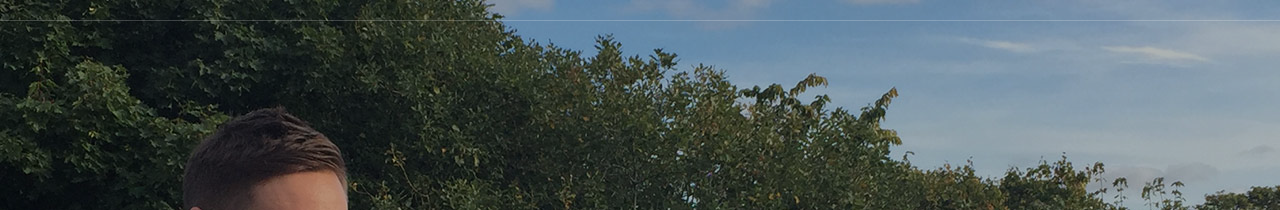
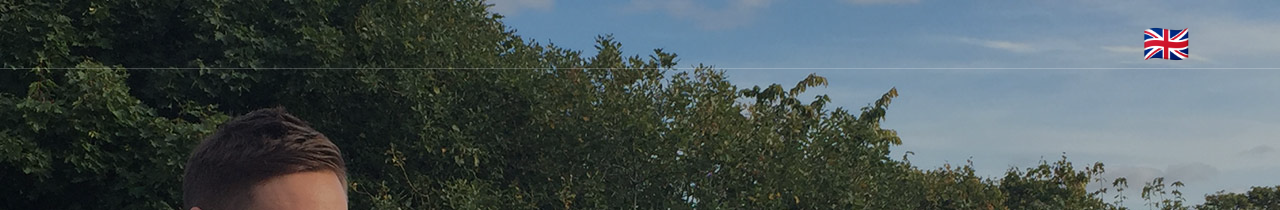
Before and after one commit to eriksundin/wedding-site, a Jekyll site: the page built from index.md, in a window 1280 px wide. Shown: the top 210 px of the page. Built offline with Jekyll 4.4.1, drawn with Linux system fonts in a browser that asks for light colours; nearby versions of some CDN libraries; some of the changed text lies outside the part shown.

Commit message:
added english translation

```diff
--- a/01-homepage/css/styles.css
+++ b/01-homepage/css/styles.css
@@ -64,6 +64,16 @@ a, button{ display: inline-block; text-decoration: none; color: inherit; transit
 a:focus, a:active, a:hover,
 button:focus, button:active, button:hover,
 a b.light-color:hover{ text-decoration: none; color: #E45F74; }
+
+.clearfix {
+	overflow: auto;
+}
+
+.lang-link {
+	float: right;
+	padding: 5px;
+	font-size: 2.5em;
+  }
 
 b{ font-weight: 500; }
 
--- a/_config.yml
+++ b/_config.yml
@@ -17,7 +17,7 @@ title: Sarab & Eriks Bröllop
 email: erik@eriksundin.se
 description: ""
 baseurl: "" # the subpath of your site, e.g. /blog
-url: "" # the base hostname & protocol for your site, e.g. http://example.com
+url: "https://wedding.eriksundin.se" # the base hostname & protocol for your site, e.g. http://example.com
 
 # Build settings
 markdown: kramdown
--- a/_layouts/home.html
+++ b/_layouts/home.html
@@ -1,7 +1,7 @@
 <!DOCTYPE HTML>
-<html lang="sv-SE">
+<html lang="{{ page.lang }}">
 <head>
-	<title>{{ site.title }}</title>
+	<title>{{ page.title }}</title>
 	<meta http-equiv="X-UA-Compatible" content="IE=edge">
     <meta name="viewport" content="width=device-width, initial-scale=1">
 	<meta charset="UTF-8">
@@ -15,24 +15,29 @@
 
   <!-- Stylesheets -->
 
-	<link href="common-css/bootstrap.css" rel="stylesheet">
+	<link href="{{site.url}}/common-css/bootstrap.css" rel="stylesheet">
 
 
-	<link href="common-css/fluidbox.min.css" rel="stylesheet">
+	<link href="{{site.url}}/common-css/fluidbox.min.css" rel="stylesheet">
 
-	<link href="common-css/font-icon.css" rel="stylesheet">
+	<link href="{{site.url}}/common-css/font-icon.css" rel="stylesheet">
 
 
-	<link href="01-homepage/css/styles.css" rel="stylesheet">
+	<link href="{{site.url}}/01-homepage/css/styles.css" rel="stylesheet">
 
-	<link href="01-homepage/css/responsive.css" rel="stylesheet">
+	<link href="{{site.url}}/01-homepage/css/responsive.css" rel="stylesheet">
 
 </head>
 <body>
 
 	<header>
 
-		<div class="container">
+		<div class="container clear-fix">
+      {% if page.lang == 'en' %}
+      <a class="lang-link" href="{{site.url}}/">🇸🇪</a>
+      {% else %}
+      <a class="lang-link" href="{{site.url}}/en/">🇬🇧</a>
+      {% endif %}
 		</div><!-- container -->
 	</header>
 
@@ -42,7 +47,7 @@
 			<div class="display-table-cell">
 				<div class="slider-content">
           <br>
-					<h5 class="date">3 AUGUSTI 2019</h5>
+					<h5 class="date">{{ page.section.header.date }}</h5>
 					<h3 class="pre-title">Krusenberg Herrgård</h3>
 					<h1 class="title">Sarab <i class="icon icon-heart"></i> Erik</h1>
 
@@ -59,18 +64,17 @@
 				<div class="col-sm-10">
 
 					<div class="heading">
-						<h2 class="title">Välkomna på bröllop</h2>
+						<h2 class="title">{{ page.section.welcome.title }}</h2>
 						<span class="heading-bottom"><i class="icon icon-star"></i></span>
 					</div>
 
 					<p class="desc margin-bottom">
-            Snart är det dags för bröllop och vi ser fram emot att dela vår dag tillsammans med er!
-            Bröllopet kommer hållas på Krusenberg Herrgård utanför Knivsta vid vackra Mälaren.
-           </p>
+              {{ page.section.welcome.text }}
+          </p>
         </div><!-- col-sm-10 -->
         <div class="col-sm-3"></div>
         <div class="col-sm-6">
-            <div class="img-wrapper"><img src="images/krusenberg2.jpg" alt="Content Image">
+            <div class="img-wrapper"><img src="{{site.url}}/images/krusenberg2.jpg" alt="Content Image">
             </div>
 
         </div>
@@ -85,7 +89,7 @@
 
 				<div class="col-sm-12">
 					<div class="heading">
-						<h2 class="title">Nedräkningen har börjat</h2>
+						<h2 class="title">{{ page.section.countdown }}</h2>
 						<span class="heading-bottom"><i class="color-white icon icon-star"></i></span>
 					</div>
 				</div>
@@ -109,7 +113,7 @@
 				<div class="col-sm-10">
 
 					<div class="heading">
-						<h2 class="title">Bröllopsdagen</h2>
+						<h2 class="title">{{ page.section.weddingday.title }}</h2>
 						<span class="heading-bottom"><i class="icon icon-star"></i></span>
 					</div>
 
@@ -117,26 +121,26 @@
 
 						<div class="w-detail right">
 							<i class="icon icon-ciurclke"></i>
-							<h4 class="title"><i class="far fa-clock"></i> 15.00</h4>
-							<p>Vigseln inleds vid Mälarens strand (utomhus så länge vädret tillåter) med samling minst 15 minuter innan. Det är en liten bit att gå från parkeringen till vigselplatsen, så tänk på att ha lite extra tid!</p>
+							<h4 class="title"><i class="far fa-clock"></i> {{ page.section.weddingday.item1-title }}</h4>
+							<p>{{ page.section.weddingday.item1-text }}</p>
 						</div><!-- w-detail -->
 
 						<div class="w-detail left">
 							<i class="icon icon-wine-glass"></i>
-							<h4 class="title"><i class="far fa-clock"></i> ca 15.45</h4>
-							<p>Efterföljande mingel i närheten av vigselplatsen, med brudskål och tilltugg.</p>
+							<h4 class="title"><i class="far fa-clock"></i> {{ page.section.weddingday.item2-title }}</h4>
+							<p>{{ page.section.weddingday.item2-text }}</p>
 						</div><!-- w-detail -->
 
 						<div class="w-detail right">
                 <i class="icon icon-cake"></i>
-							<h4 class="title"><i class="far fa-clock"></i> ca 17.30</h4>
-							<p>Bröllopet fortsätter med middag och dans i huvudbyggnaden på herrgården. Efter middagen finns dryck att köpa i baren där det går bra att betala med kort och kontanter.</p>
+							<h4 class="title"><i class="far fa-clock"></i> {{ page.section.weddingday.item3-title }}</h4>
+							<p>{{ page.section.weddingday.item3-text }}</p>
             </div><!-- w-detail -->
 
             <div class="w-detail left">
                 <i class="icon far fa-moon"></i>
-                <h4 class="title"><i class="far fa-clock"></i> 02.00</h4>
-                <p>Bröllopsfesten avslutas på herrgården.</p>
+                <h4 class="title"><i class="far fa-clock"></i> {{ page.section.weddingday.item4-title }}</h4>
+                <p>{{ page.section.weddingday.item4-text }}</p>
               </div><!-- w-detail -->
 					</div><!-- wedding-details -->
 
@@ -151,17 +155,13 @@
 				<div class="col-sm-12">
 
 					<div class="heading">
-						<h2 class="title">För övernattande gäster</h2>
+						<h2 class="title">{{ page.section.overnight.title }}</h2>
 						<span class="heading-bottom"><i class="color-white icon icon-star"></i></span>
 					</div>
 
 					<div class="ceremony margin-bottom">
-						<p class="desc">För alla er som ska övernatta på herrgården går det bra att checka in från klockan 14 på lördagen. Det gör ni i receptionen i Kavaljersflygeln, där också de flesta av de trivsamma hotellrummen finns.
-                </p>
-              <p class="desc">
-                  En härlig frukostbuffé serveras på söndagen mellan kl 9.30-12. Brudparet planerar att äta frukost från ca kl 10.00. Utcheckning är kl 13 men det finns möjlighet att stanna kvar på området. Rummen betalas vid utcheckning.
-              </p>
-
+						<p class="desc">{{ page.section.overnight.text1 }}</p>
+              <p class="desc">{{ page.section.overnight.text2 }}</p>
 					</div>
 
 				</div><!-- col-sm-10 -->
@@ -176,7 +176,7 @@
           <div class="col-sm-10">
 
             <div class="heading">
-              <h2 class="title">Information</h2>
+              <h2 class="title">{{ page.section.info.title }}</h2>
               <span class="heading-bottom"><i class="icon icon-star"></i></span>
             </div>
 
@@ -184,61 +184,58 @@
 
                 <div class="w-detail right">
                     <i class="icon far fa-check-circle"></i>
-                    <h4 class="title">OSA</h4>
-                    <p>
-                        Vi håller tummarna för att ni kan komma! Meddela detta direkt till brudparet så snart som möjligt, eller senast den 15:e Maj.
-                    </p>
+                    <h4 class="title">{{ page.section.info.item1-title }}</h4>
+                    <p>{{ page.section.info.item1-text }}</p>
                   </div><!-- w-detail -->
 
 
                 <div class="w-detail left">
                     <i class="icon fas fa-bed"></i>
-                    <h4 class="title">Övernattning</h4>
-                    <p>Vi blir jätteglada om ni vill stanna kvar! Krusenberg herrgård erbjuder dubbel- och enkelrum inlusive frukost till förmånligt pris.</p>
+                    <h4 class="title">{{ page.section.info.item2-title }}</h4>
+                    <p>{{ page.section.info.item2-text1 }}</p>
                     <p><a href="https://www.krusenbergherrgard.se">https://www.krusenbergherrgard.se</a></p>
                     <br>
-                    <p>För bokning ring <a href="tel:+4618180300">018-180300</a> alt maila <a href="mailto:info@krusenbergherrgard.se">info@krusenbergherrgard.se</a> och uppge att ni ska deltaga på vårt bröllop.</a></p>
+                    <p>{{ page.section.info.item2-text2 }}</a></p>
                   </div><!-- w-detail -->
 
 
               <div class="w-detail right">
                 <i class="icon icon-camera"></i>
-                <h4 class="title">Fotografering</h4>
-                <p>
-                    Vi ser gärna att ni fotar så mycket ni vill under dagen. Däremot ber vi alla gäster att inte fotografera under själva vigseln. Vi kommer då ha en professionell fotograf.
-                </p>
+                <h4 class="title">{{ page.section.info.item3-title }}</h4>
+                <p>{{ page.section.info.item3-text }}</p>
               </div><!-- w-detail -->
 
               <div class="w-detail left">
                 <i class="icon fas fa-child"></i>
-                <h4 class="title">Barn</h4>
-                <p>Vi önskar fira vår bröllopsdag i vuxet sällskap. Om ni har barn som fortfarande ammas så är de givetvis välkomna.</p>
+                <h4 class="title">{{ page.section.info.item4-title }}</h4>
+                <p>{{ page.section.info.item4-text }}</p>
               </div><!-- w-detail -->
 
               <div class="w-detail right">
                   <i class="icon fas fa-tshirt"></i>
-                <h4 class="title">Klädkod</h4>
-                <p>Kavaj</p>
+                <h4 class="title">{{ page.section.info.item5-title }}</h4>
+                <p>{{ page.section.info.item5-text }}</p>
               </div><!-- w-detail -->
 
               <div class="w-detail left">
                   <i class="icon fas fa-gift"></i>
-                  <h4 class="title">Presenter</h4>
+                  <h4 class="title">{{ page.section.info.item6-title }}</h4>
+                  <p>{{ page.section.info.item6-text1 }}</p>
+                  <br>
                   <p>
-                      Det som betyder mest för oss är att ni är med och delar vår stora dag, och vi är väldigt glada om så många som möjligt väljer att övernatta på herrgården för att äta frukost med oss dagen efter.
+                      {{ page.section.info.item6-text2 }}
                   </p>
                   <br>
                   <p>
-                      Skulle ni ändå vilja ge oss någonting är ett bidrag till vår bröllopsresa eller en rolig upplevelse mycket uppskattat.
-                      <br>Bidrag kan även sättas in på bankkonto 9272-856 617 8 i ICA Banken.
+                      {{ page.section.info.item6-text3 }}
                   </p>
                 </div><!-- w-detail -->
 
                 <div class="w-detail right">
                     <i class="icon far fa-grin-alt"></i>
-                  <h4 class="title">Tal, spex, sång etc</h4>
+                  <h4 class="title">{{ page.section.info.item7-title }}</h4>
                   <p>
-                      Vi blir jätteglada för alla typer av arrangemang från er gäster. För dig som vill hålla tal, spexa, sjunga en sång eller göra något annat kul under middagen, ber vi er att höra av er till vårt fantastiska värdpar Karin Sundin och Jason Dainter. Kontakta dem gärna i god tid så att de kan planera in när det passar.
+                      {{ page.section.info.item7-text }}
                   </p>
                   <br>
                   <p>
@@ -263,7 +260,7 @@
 				<div class="col-sm-12">
 
 					<div class="heading center-text">
-						<h2 class="title">Hitta rätt</h2>
+						<h2 class="title">{{ page.section.find.title }}</h2>
 						<span class="heading-bottom"><i class="icon icon-star"></i></span>
 					</div>
 
@@ -274,11 +271,11 @@
               </div>
               <div class="col-md-6 col-sm-12">
                 <p class="desc">
-                    Krusenberg Herrgård ligger strax utanför Knivsta i Uppland, drygt 5 mil norr om Stockholm och 2 mil söder om Uppsala. Det finns parkering precis vid herrgården.
+                    {{ page.section.find.text1 }}
                 </p>
                 <br>
                 <p class="desc">
-                    Tar ni pendeln till Knivsta och behöver skjuts till Krusenberg? Hör av er i god tid före bröllopshelgen så försöker vi ordna det!
+                    {{ page.section.find.text2 }}
                 </p>
               </div>
             </div>
@@ -298,11 +295,11 @@
 
 					<div class="col-sm-10">
 						<div class="heading">
-							<h3 class="title">Kontakt</h3>
+							<h3 class="title">{{ page.section.contact.title }}</h3>
 						</div>
 
 						<div class="margin-bottom">
-							<p><h4>Brudparet</h4></p>
+							<p><h4>{{ page.section.contact.couple }}</h4></p>
               <p>Erik</p>
               <p><i class="fas fa-envelope"></i> <a href="mailto:erik@eriksundin.se">erik@eriksundin.se</a></p>
               <p><i class="fas fa-phone"></i> <a href="tel:+46725632949">072-5632949</a></p>
@@ -326,7 +323,7 @@
 
 			<div class="logo-wrapper">
         <i class="icon icon-star"></i>
-        <h3>Vi ser fram emot att dela vår bröllopsdag med er!</h3>
+        <h3>{{ page.section.footer.title }}</h3>
 			</div>
 
 
@@ -340,18 +337,18 @@ Copyright &copy;<script>document.write(new Date().getFullYear());</script> All r
 
 	<!-- SCIPTS -->
 
-	<script src="common-js/jquery-3.1.1.min.js"></script>
+	<script src="{{site.url}}/common-js/jquery-3.1.1.min.js"></script>
 
-	<script src="common-js/tether.min.js"></script>
+	<script src="{{site.url}}/common-js/tether.min.js"></script>
 
-	<script src="common-js/bootstrap.js"></script>
+	<script src="{{site.url}}/common-js/bootstrap.js"></script>
 
-	<script src="common-js/jquery.countdown.min.js"></script>
+	<script src="{{site.url}}/common-js/jquery.countdown.min.js"></script>
 
-	<script src="common-js/jquery.fluidbox.min.js"></script>
+	<script src="{{site.url}}/common-js/jquery.fluidbox.min.js"></script>
 
 
-	<script src="common-js/scripts.js"></script>
+	<script src="{{site.url}}/common-js/scripts.js"></script>
 
 </body>
 </html>
--- a/common-js/scripts.js
+++ b/common-js/scripts.js
@@ -50,6 +50,8 @@
 function countdownTime(){
 
 	if(isExists('#clock')){
+		var lang = $('html').attr('lang');
+		if (lang == 'en') {
 			$('#clock').countdown("2019-08-03 01:00:00", function(event){
 				var $this = $(this).html(event.strftime(''
 					+ '<div class="time-sec"><span class="title">%D</span> days </div>'
@@ -57,6 +59,16 @@ function countdownTime(){
 					+ '<div class="time-sec"><span class="title">%M</span> minutes </div>'
 					+ '<div class="time-sec"><span class="title">%S</span> seconds </div>'));
 			});
+		} else {
+			$('#clock').countdown("2019-08-03 01:00:00", function(event){
+				var $this = $(this).html(event.strftime(''
+					+ '<div class="time-sec"><span class="title">%D</span> dagar </div>'
+					+ '<div class="time-sec"><span class="title">%H</span> timmar </div>'
+					+ '<div class="time-sec"><span class="title">%M</span> minuter </div>'
+					+ '<div class="time-sec"><span class="title">%S</span> sekunder </div>'));
+			});
+		}
+
 	}
 }
 function dropdownMenu(winWidth){
```
Also changed, not shown: index-en.md (added, +57 -0 lines), index.md (+53 -0 lines), 1 other file. Lines whose indentation alone changed are shown as unchanged.
